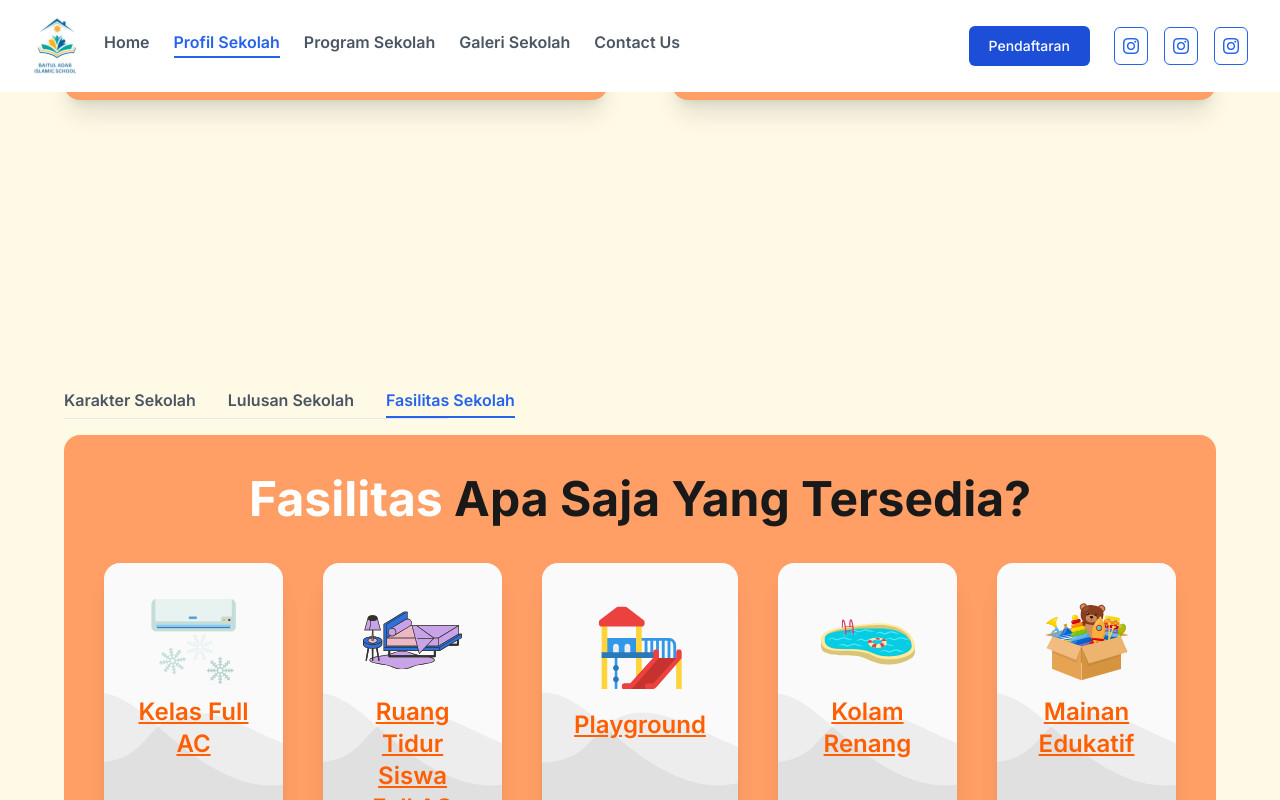
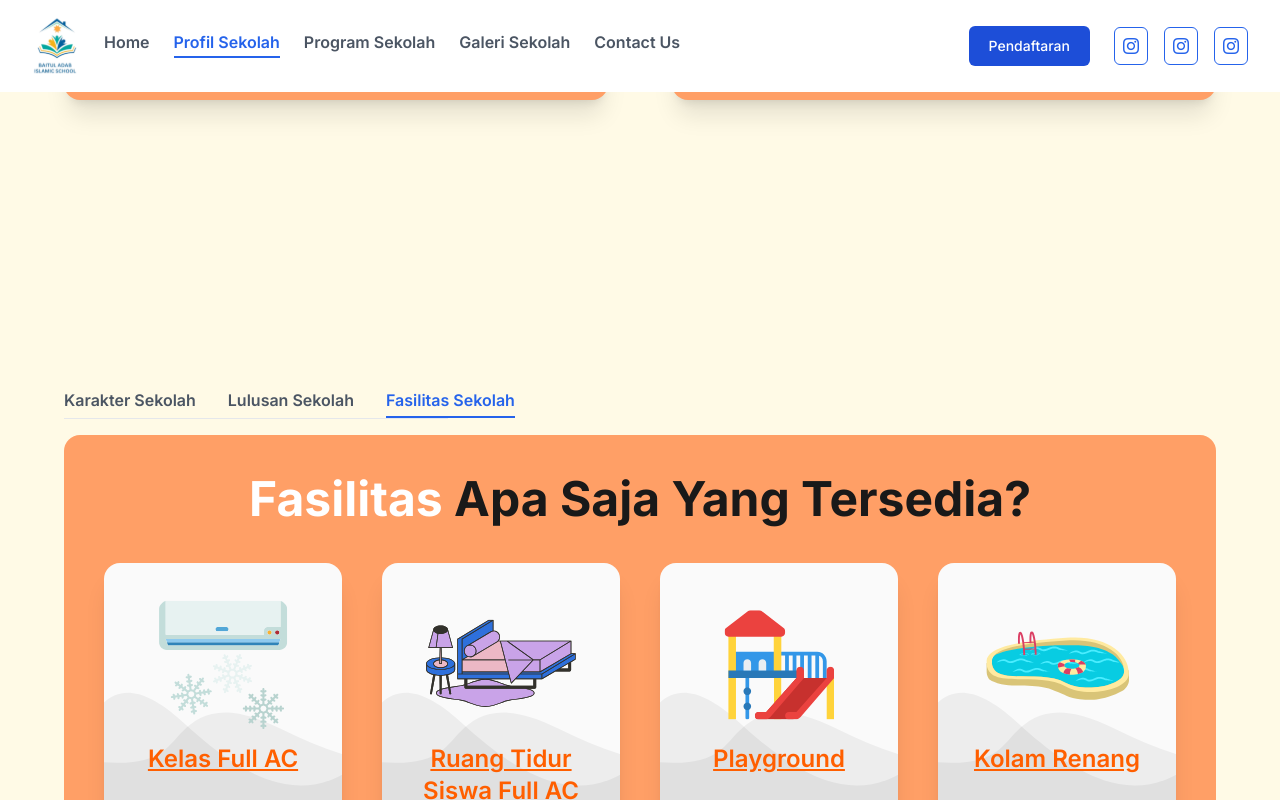
Before and after one commit to makbarramadhan62/baitul-adab-web, a Next.js app: page /profil-sekolah in a window 1280 px wide. Both pictures are taken after a click on the button "Fasilitas Sekolah". Shown: the part 1760-2560 px from the top of the page. Built offline with nearby package versions, Linux system fonts and the light colour scheme.

Commit message:
refactor: remove one card

```diff
--- a/app/profil-sekolah/tab_3.tsx
+++ b/app/profil-sekolah/tab_3.tsx
@@ -28,11 +28,6 @@ const Tab_3 = () => {
           imageAlt="school-pict"
           title="Kolam Renang"
         />
-        <FacilityCard
-          imageSrc="/image/profil_sekolah/facility-4.svg"
-          imageAlt="school-pict"
-          title="Mainan Edukatif"
-        />
       </div>
 
       <div className="mt-10 flex flex-col gap-10 lg:flex-row items-center justify-center">
```
